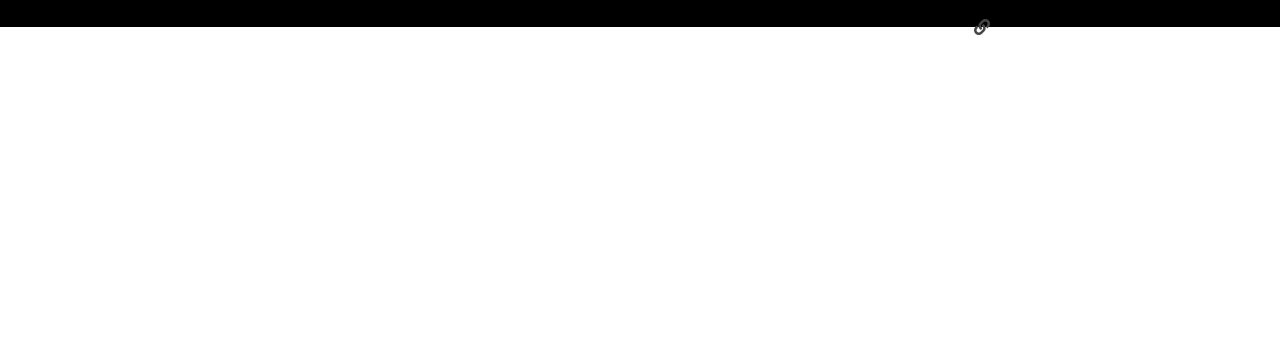
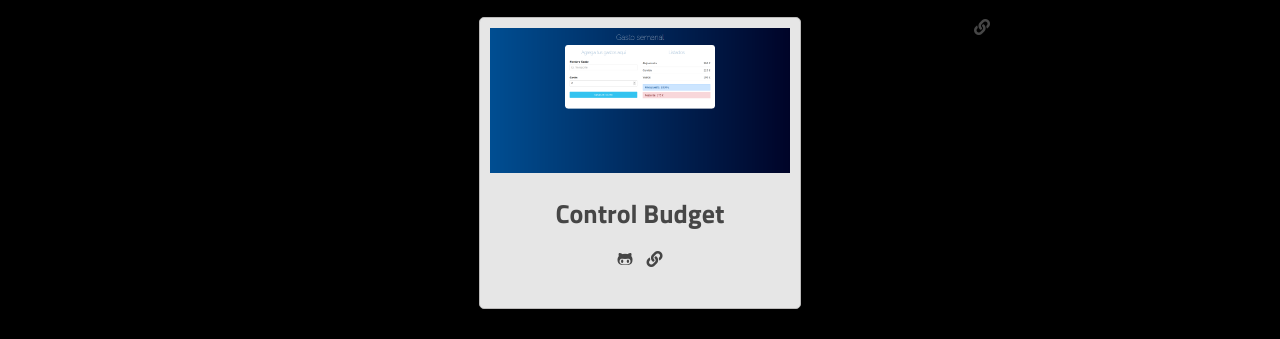
Before and after one commit to ana-sanchez/portfolio, a website: page docs/projects.html in a window 1280 px wide. Shown: the part 909-1248 px from the top of the page. Before the commit the page ends 946 px from the top, so only its background shows below. Drawn offline with nearby package versions, Linux system fonts and the light colour scheme.

Commit message:
add control budget project

```diff
--- a/docs/projects.html
+++ b/docs/projects.html
@@ -140,6 +140,18 @@
                     </a>
 
                     </div>
+                    <div class="portfolio" id='js-control'>
+                        <img src="../assets/images/control-busget.png" class="portfolio__images">
+                         <h2 class="portfolio__title">Control Budget</h2>
+ <a href="https://github.com/ana-sanchez/budget-control" target="_blanck">
+                        <i class="fab fa-github-alt portfolio__icon"></i>
+                    </a>
+ <a href="https://ana-sanchez.github.io/budget-control/"
+                        target="_blanck">
+                        <i class="fas fa-link portfolio__icon"></i>
+                    </a>
+
+                    </div>
                 </div>
             </main>
         </div>
```
Also changed, not shown: _src/assets/js/main.js (+10 -0 lines), _src/templates/projects.html (+10 -0 lines), docs/assets/js/main.js (+1 -1 lines), _src/assets/images/control-busget.png (added), docs/assets/images/control-busget.png (added).
